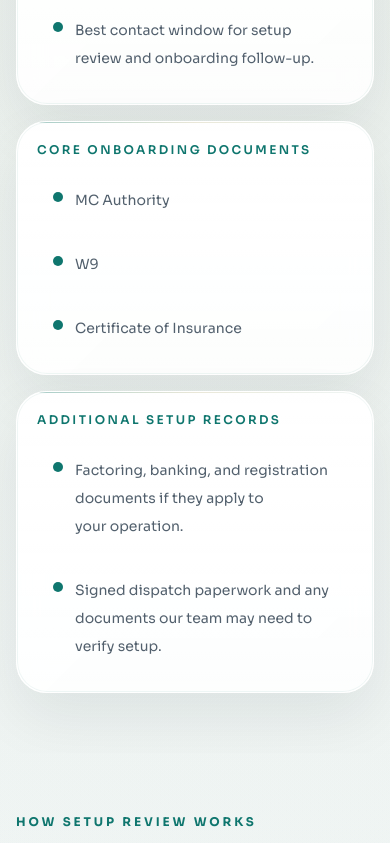
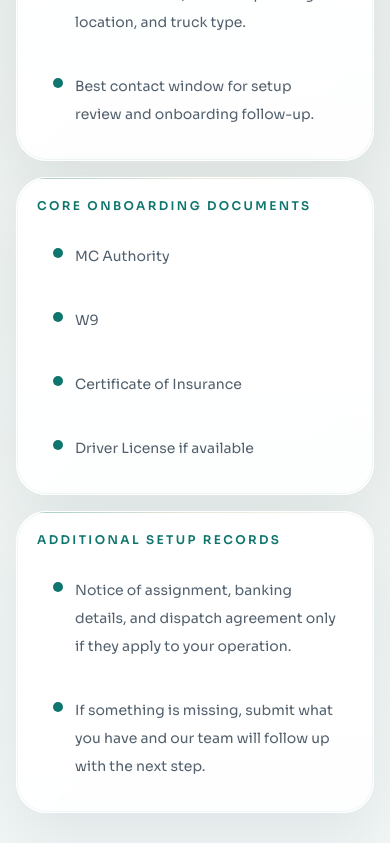
Before and after one commit to MuhammadShoaib143/siratlink-website, a Next.js app: page /carrier-setup in a window 390 px wide. Shown: the part 2080-2923 px from the top of the page. Built offline with nearby package versions, Linux system fonts and the light colour scheme.

Commit message:
Relax carrier setup document requirements

```diff
--- a/app/api/carrier-setup/route.ts
+++ b/app/api/carrier-setup/route.ts
@@ -25,10 +25,6 @@ const requiredFields = [
   ["currentLocation", "Current location"],
 ] as const;
 
-const requiredDocumentIds = carrierSetupDocumentCategories
-  .filter((category) => category.required)
-  .map((category) => category.id);
-
 export async function POST(request: Request) {
   const contentType = request.headers.get("content-type") ?? "";
 
@@ -54,38 +50,11 @@ export async function POST(request: Request) {
     );
   }
 
-  const requiredDocumentsMissing = requiredDocumentIds.filter((categoryId) => {
-    const documents = formData.getAll(`documents.${categoryId}`);
-    return !documents.some((entry) => entry instanceof File && entry.size > 0);
-  });
-
-  if (requiredDocumentsMissing.length) {
-    const label =
-      carrierSetupDocumentCategories.find((category) => category.id === requiredDocumentsMissing[0])?.label ??
-      "A required document";
-
-    return NextResponse.json(
-      {
-        message: `${label} is required before the carrier setup can be submitted.`,
-      },
-      { status: 422 },
-    );
-  }
-
   const allFiles = carrierSetupDocumentCategories.flatMap((category) =>
     formData
       .getAll(`documents.${category.id}`)
       .filter((entry): entry is File => entry instanceof File && entry.size > 0),
   );
-
-  if (!allFiles.length) {
-    return NextResponse.json(
-      {
-        message: "Upload at least one onboarding document before submitting the carrier setup.",
-      },
-      { status: 422 },
-    );
-  }
 
   for (const file of allFiles) {
     if (!isAllowedCarrierFile({ fileName: file.name, mimeType: file.type })) {
@@ -195,7 +164,7 @@ export async function POST(request: Request) {
       `Best Time to Contact: ${bestTimeToContact || "Flexible"}`,
       "",
       "Document categories included:",
-      ...categoryBreakdown.map((entry) => `- ${entry}`),
+      ...(categoryBreakdown.length ? categoryBreakdown.map((entry) => `- ${entry}`) : ["- No documents uploaded with this request"]),
       "",
       "Additional Notes:",
       message || "No additional notes provided.",
--- a/app/carrier-setup/page.tsx
+++ b/app/carrier-setup/page.tsx
@@ -18,7 +18,7 @@ import { siteConfig } from "@/lib/site";
 export const metadata = buildPageMetadata({
   title: "Carrier Setup",
   description:
-    "Start carrier setup with SiratLink LLC by submitting dispatch onboarding details and required carrier documents through a secure, professional review flow.",
+    "Start carrier setup with SiratLink LLC by submitting dispatch onboarding details and any available carrier documents through a secure, professional review flow.",
   path: "/carrier-setup",
   keywords: [
     "carrier setup",
@@ -70,7 +70,7 @@ export default function CarrierSetupPage() {
           <SectionIntro
             eyebrow="Setup Checklist"
             title="A cleaner onboarding flow starts with the right details and the right documents."
-            description="Use this checklist to make sure your carrier setup request includes the information our dispatch team expects before review starts."
+            description="Use this checklist to make sure your carrier setup request includes the company details our dispatch team expects before review starts. If some documents are still missing, you can still submit your setup."
             action={
               <LinkButton href="#carrier-setup-form" variant="secondary">
                 Upload Documents
@@ -97,9 +97,9 @@ export default function CarrierSetupPage() {
         <div className="grid gap-8 lg:grid-cols-[0.86fr_1.14fr]">
           <Reveal>
             <SectionIntro
-              eyebrow="Required Documents"
+              eyebrow="Setup Documents"
               title="The upload area is grouped to keep onboarding simple instead of overwhelming."
-              description="Each document category accepts multiple files and is organized so carriers can submit their dispatch onboarding package with more confidence."
+              description="Each document category accepts multiple files and is organized so carriers can submit what they have now and let our team follow up for anything else."
             />
             <div className="mt-8 grid gap-3">
               {carrierSetupDocumentCategories.slice(0, 5).map((category) => (
--- a/components/carrier-setup-form.tsx
+++ b/components/carrier-setup-form.tsx
@@ -1,6 +1,7 @@
 "use client";
 
 import { FormEvent, useMemo, useState } from "react";
+import Link from "next/link";
 
 import { DocumentUploadField, type SelectedCarrierFile } from "@/components/document-upload-field";
 import {
@@ -22,10 +23,6 @@ const trackerSteps = [
   "Review and submit",
 ];
 
-const requiredDocumentIds = carrierSetupDocumentCategories
-  .filter((category) => category.required)
-  .map((category) => category.id);
-
 const inputClasses =
   "w-full rounded-2xl border border-line bg-canvas/78 px-4 py-3 text-sm text-ink outline-none transition placeholder:text-slate/60 focus:border-accent focus:bg-white focus:ring-4 focus:ring-accent/10";
 
@@ -35,14 +32,12 @@ export function CarrierSetupForm() {
     status: "idle",
     message: "Submit your information and documents through the secure onboarding intake when you are ready.",
   });
-  const [attemptedSubmit, setAttemptedSubmit] = useState(false);
+  const [showSuccessModal, setShowSuccessModal] = useState(false);
 
   const totalFiles = useMemo(
     () => Object.values(uploads).reduce((count, entries) => count + entries.length, 0),
     [uploads],
   );
-
-  const missingRequiredDocuments = requiredDocumentIds.filter((categoryId) => !(uploads[categoryId] ?? []).length);
 
   function addFiles(categoryId: string, files: File[]) {
     const acceptedFiles: SelectedCarrierFile[] = [];
@@ -97,23 +92,6 @@ export function CarrierSetupForm() {
 
   async function handleSubmit(event: FormEvent<HTMLFormElement>) {
     event.preventDefault();
-    setAttemptedSubmit(true);
-
-    if (missingRequiredDocuments.length) {
-      setState({
-        status: "error",
-        message: "Please add the required onboarding documents before submitting the carrier setup.",
-      });
-      return;
-    }
-
-    if (!totalFiles) {
-      setState({
-        status: "error",
-        message: "Please upload at least one onboarding document before submitting.",
-      });
-      return;
-    }
 
     const form = event.currentTarget;
     const formData = new FormData(form);
@@ -146,13 +124,13 @@ export function CarrierSetupForm() {
 
       form.reset();
       setUploads({});
-      setAttemptedSubmit(false);
       setState({
         status: "success",
         message:
           data?.message ??
           "Thank you. Your carrier setup information has been submitted. Our team will review your documents and contact you with the next steps.",
       });
+      setShowSuccessModal(true);
     } catch (error) {
       setState({
         status: "error",
@@ -302,13 +280,13 @@ export function CarrierSetupForm() {
         <section className="rounded-[2rem] border border-line bg-white/82 p-5 shadow-[0_14px_30px_rgba(15,23,42,0.04)] sm:p-6">
           <div className="mb-5 flex flex-col gap-4 lg:flex-row lg:items-end lg:justify-between">
             <div>
-              <p className="text-xs font-semibold uppercase tracking-[0.2em] text-accent">Required Documents</p>
+              <p className="text-xs font-semibold uppercase tracking-[0.2em] text-accent">Setup Documents</p>
               <p className="mt-2 max-w-3xl text-sm leading-7 text-slate">
-                Please do not submit unnecessary sensitive information. Uploaded documents are used only for carrier onboarding and setup review.
+                Please do not submit unnecessary sensitive information. Upload what you already have available now. If something is missing, our team can follow up after review.
               </p>
             </div>
             <div className="rounded-[1.2rem] border border-brand-gold/18 bg-brand-gold/10 px-4 py-3 text-sm leading-6 text-[#74561d]">
-              Required now: {requiredDocumentIds.length} categories
+              Optional uploads: submit what is ready
             </div>
           </div>
           <div className="grid gap-4 xl:grid-cols-2">
@@ -320,7 +298,6 @@ export function CarrierSetupForm() {
                 onAddFiles={addFiles}
                 onRemoveFile={removeFile}
                 disabled={state.status === "submitting"}
-                invalid={attemptedSubmit && !!category.required && !(uploads[category.id] ?? []).length}
               />
             ))}
           </div>
@@ -361,6 +338,45 @@ export function CarrierSetupForm() {
           </div>
         </div>
       </form>
+
+      {showSuccessModal ? (
+        <div className="fixed inset-0 z-[90] flex items-center justify-center px-4 py-6">
+          <button
+            type="button"
+            aria-label="Close success message"
+            className="absolute inset-0 bg-brand-navy/55 backdrop-blur-[3px]"
+            onClick={() => setShowSuccessModal(false)}
+          />
+          <div className="soft-card premium-border surface-outline relative z-[91] w-full max-w-xl rounded-[2.2rem] p-6 shadow-[0_34px_90px_rgba(15,23,42,0.26)] sm:p-8">
+            <div className="inline-flex h-14 w-14 items-center justify-center rounded-full bg-emerald-100 text-2xl text-emerald-700">
+              ✓
+            </div>
+            <p className="mt-5 text-xs font-semibold uppercase tracking-[0.22em] text-accent">Setup Submitted</p>
+            <h3 className="mt-3 font-display text-3xl font-semibold text-ink">Your carrier setup is complete.</h3>
+            <p className="mt-4 text-base leading-8 text-slate">
+              Thank you. Your carrier information has been submitted successfully. Our team will review everything you shared and contact you with the next steps.
+            </p>
+            <div className="mt-6 rounded-[1.4rem] border border-line bg-white/78 px-4 py-4 text-sm leading-7 text-slate">
+              If any setup documents are still missing, SiratLink can follow up directly instead of blocking your request now.
+            </div>
+            <div className="mt-8 flex flex-col gap-3 sm:flex-row">
+              <button
+                type="button"
+                onClick={() => setShowSuccessModal(false)}
+                className="inline-flex items-center justify-center rounded-full bg-brand-navy px-5 py-3.5 text-sm font-semibold text-white transition duration-300 hover:-translate-y-0.5 hover:bg-brand-steel"
+              >
+                Close
+              </button>
+              <Link
+                href="/dispatching-services"
+                className="inline-flex items-center justify-center rounded-full border border-line bg-white px-5 py-3.5 text-sm font-semibold text-ink transition duration-300 hover:-translate-y-0.5 hover:border-accent/35 hover:text-accent"
+              >
+                Review Dispatching Services
+              </Link>
+            </div>
+          </div>
+        </div>
+      ) : null}
     </div>
   );
 }
--- a/components/document-upload-field.tsx
+++ b/components/document-upload-field.tsx
@@ -16,7 +16,6 @@ type DocumentUploadFieldProps = {
   onAddFiles: (categoryId: string, files: File[]) => void;
   onRemoveFile: (categoryId: string, fileId: string) => void;
   disabled?: boolean;
-  invalid?: boolean;
 };
 
 export function DocumentUploadField({
@@ -25,7 +24,6 @@ export function DocumentUploadField({
   onAddFiles,
   onRemoveFile,
   disabled = false,
-  invalid = false,
 }: DocumentUploadFieldProps) {
   const inputId = useId();
   const inputRef = useRef<HTMLInputElement | null>(null);
@@ -42,23 +40,15 @@ export function DocumentUploadField({
 
   return (
     <div
-      className={`soft-card premium-border surface-outline rounded-[1.75rem] p-5 transition duration-300 ${
-        invalid ? "ring-2 ring-rose-200" : ""
-      }`}
+      className="soft-card premium-border surface-outline rounded-[1.75rem] p-5 transition duration-300"
     >
       <div className="flex items-start justify-between gap-3">
         <div>
           <div className="flex flex-wrap items-center gap-2">
             <p className="text-sm font-semibold uppercase tracking-[0.18em] text-accent">{category.label}</p>
-            {category.required ? (
-              <span className="rounded-full bg-brand-gold/12 px-2.5 py-1 text-[0.62rem] font-semibold uppercase tracking-[0.18em] text-[#8e6925]">
-                Required
-              </span>
-            ) : (
-              <span className="rounded-full bg-brand-navy/[0.06] px-2.5 py-1 text-[0.62rem] font-semibold uppercase tracking-[0.18em] text-slate">
-                Optional
-              </span>
-            )}
+            <span className="rounded-full bg-brand-navy/[0.06] px-2.5 py-1 text-[0.62rem] font-semibold uppercase tracking-[0.18em] text-slate">
+              Optional
+            </span>
           </div>
           <p className="mt-2 text-sm leading-7 text-slate">{category.description}</p>
         </div>
@@ -127,10 +117,6 @@ export function DocumentUploadField({
         </div>
       </div>
 
-      {invalid ? (
-        <p className="mt-3 text-sm font-medium text-rose-700">This required document category still needs at least one file.</p>
-      ) : null}
-
       {files.length ? (
         <div className="mt-4 grid gap-3">
           {files.map((item) => (
--- a/lib/carrier-setup.ts
+++ b/lib/carrier-setup.ts
@@ -10,29 +10,21 @@ export const carrierSetupDocumentCategories: CarrierDocumentCategory[] = [
     id: "mc-authority",
     label: "MC Authority",
     description: "Operating authority confirmation for dispatch onboarding review.",
-    required: true,
   },
   {
     id: "w9",
     label: "W9",
     description: "W9 for company verification and onboarding records.",
-    required: true,
   },
   {
     id: "certificate-of-insurance",
     label: "Certificate of Insurance",
     description: "Insurance confirmation showing current carrier coverage.",
-    required: true,
   },
   {
     id: "notice-of-assignment",
     label: "Notice of Assignment",
     description: "Notice of assignment if factoring is part of your workflow.",
-  },
-  {
-    id: "factoring-information",
-    label: "Factoring Information",
-    description: "Factoring profile, instructions, or related onboarding paperwork.",
   },
   {
     id: "voided-check",
@@ -45,19 +37,9 @@ export const carrierSetupDocumentCategories: CarrierDocumentCategory[] = [
     description: "Driver identification for setup review when needed.",
   },
   {
-    id: "truck-registration",
-    label: "Truck Registration",
-    description: "Truck registration matching the equipment being dispatched.",
-  },
-  {
-    id: "trailer-registration",
-    label: "Trailer Registration",
-    description: "Trailer registration if trailer details are part of the lane setup.",
-  },
-  {
     id: "dispatch-agreement",
-    label: "Signed Dispatch Agreement",
-    description: "Signed dispatch agreement if you already have it ready.",
+    label: "Dispatch Agreement",
+    description: "Upload a signed dispatch agreement if you already have it ready for review.",
   },
   {
     id: "other-documents",
@@ -77,15 +59,13 @@ export const carrierSetupChecklistSections = [
   },
   {
     title: "Core onboarding documents",
-    items: carrierSetupDocumentCategories
-      .filter((category) => category.required)
-      .map((category) => category.label),
+    items: ["MC Authority", "W9", "Certificate of Insurance", "Driver License if available"],
   },
   {
     title: "Additional setup records",
     items: [
-      "Factoring, banking, and registration documents if they apply to your operation.",
-      "Signed dispatch paperwork and any documents our team may need to verify setup.",
+      "Notice of assignment, banking details, and dispatch agreement only if they apply to your operation.",
+      "If something is missing, submit what you have and our team will follow up with the next step.",
     ],
   },
 ];
```
